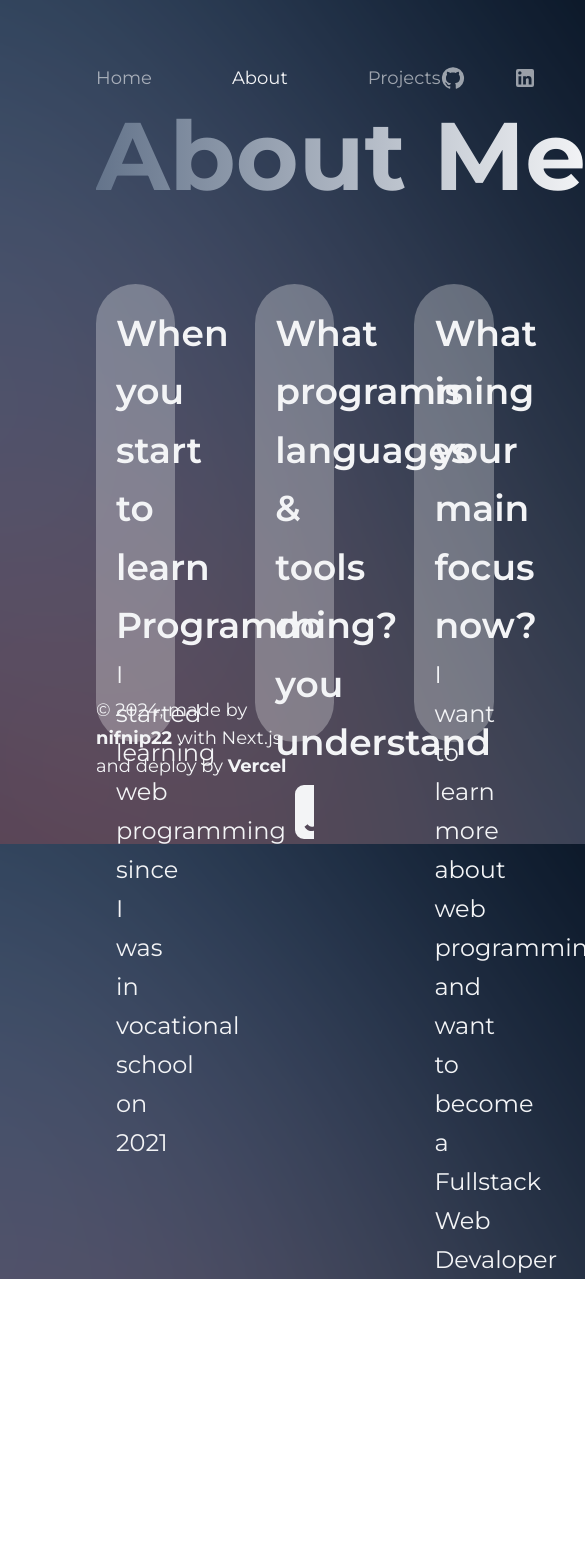
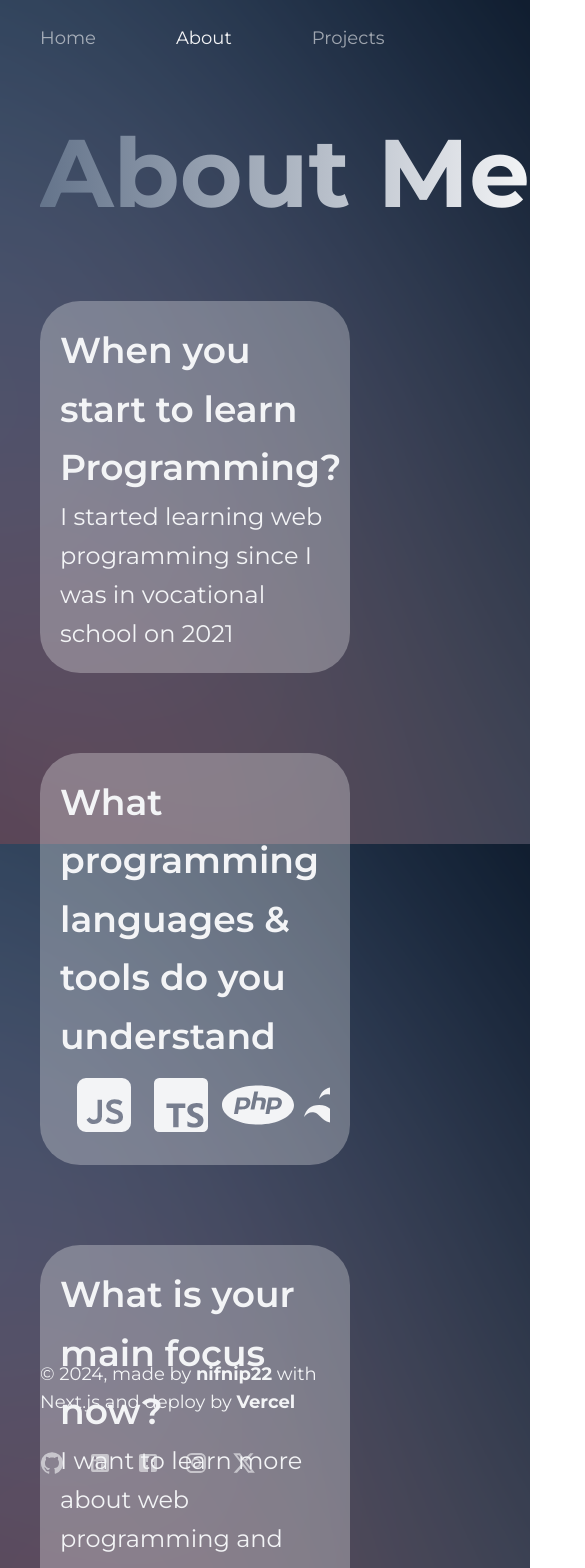
Before and after one commit to nifnip22/nifnip22-Next.js-Portfolio-Website, a Next.js app: page /about in a window 390 px wide. Shown: the top 1568 px of the page, 585 px wide, since content can reach past the window. Before the commit the page ends 1279 px from the top, so only its background shows below. Built offline with nearby package versions, Linux system fonts and the light colour scheme.

Commit message:
Responsive Fix (Not Really)

```diff
--- a/src/app/about/page.tsx
+++ b/src/app/about/page.tsx
@@ -22,7 +22,7 @@ export default function About() {
 						initial={{ opacity: 0, y: 40 }}
 						animate={{ opacity: 1, y: 0 }}
 						transition={{ duration: 0.6, ease: cubicBezier(0.37, 0.01, 0.25, 0.95), delay: 0.3 }}
-						className='h-full flex flex-nowrap gap-x-20'>
+						className='h-full flex flex-col 2xl:flex-row gap-x-20 gap-y-20'>
 						<Card title='When you start to learn Programming?' subtitle='I started learning web programming since I was in vocational school on 2021' />
 						<Card
 							title='What programming languages & tools do you understand'
--- a/src/app/page.tsx
+++ b/src/app/page.tsx
@@ -10,7 +10,7 @@ export default function Home() {
 	return (
 		<>
 			<MainLayout>
-				<div className='h-4/5 flex flex-col 2xl:flex-row justify-between items-center gap-x-20 gap-y-20'>
+				<div className='h-4/5 flex flex-col-reverse 2xl:flex-row justify-between items-center gap-x-20 gap-y-20'>
 					<motion.div initial={{ opacity: 0, y: 40 }} animate={{ opacity: 1, y: 0 }} transition={{ duration: 0.6, ease: cubicBezier(0.37, 0.01, 0.25, 0.95) }} className='flex flex-col space-y-8'>
 						<p className='text-gray-100 text-2xl'>Hi, my name is</p>
 						<h1 className='w-[665px] text-8xl font-bold bg-gradient-to-r text-transparent bg-clip-text from-slate-500 to-gray-100'>Hanif Ahmad</h1>
--- a/src/components/Fragments/Card.tsx
+++ b/src/components/Fragments/Card.tsx
@@ -2,7 +2,7 @@ export default function Card({ title, subtitle }: { title: string; subtitle: str
 	return (
 		<>
 			{/* Card */}
-			<div className='w-2/5 h-4/5 bg-gray-100/30 rounded-[40px] p-5 hover:outline hover:outline-gray-100 hover:outline-4 hover:outline-offset-8 duration-300'>
+			<div className='w-full 2xl:w-2/5 h-4/5 bg-gray-100/30 rounded-[40px] p-5 hover:outline hover:outline-gray-100 hover:outline-4 hover:outline-offset-8 duration-300'>
 				<div className='h-full flex flex-col justify-between'>
 					<h1 className='text-4xl text-gray-100 font-semibold leading-relaxed'>{title}</h1>
 					<div className='text-2xl text-gray-100 leading-relaxed'>{subtitle}</div>
--- a/src/components/Fragments/Footer.tsx
+++ b/src/components/Fragments/Footer.tsx
@@ -1,12 +1,35 @@
+import GitHubIcon from '@mui/icons-material/GitHub';
+import LinkedInIcon from '@mui/icons-material/LinkedIn';
+import FacebookIcon from '@mui/icons-material/Facebook';
+import XIcon from '@mui/icons-material/X';
+import InstagramIcon from '@mui/icons-material/Instagram';
+
 export default function Footer() {
 	return (
 		<>
 			{/* Footer */}
 			<div className='flex justify-between items-center'>
-				<div className='flex text-lg text-gray-100'>
+				<div className='flex flex-col gap-y-8 text-lg text-gray-100'>
 					<p>
 						© 2024, made by <b>nifnip22</b> with Next.js and deploy by <b>Vercel</b>
 					</p>
+					<div className='flex xl:hidden items-center gap-x-6'>
+						<a href='https://github.com/nifnip22' target='_blank'>
+							<GitHubIcon className='text-gray-100 opacity-60 hover:opacity-100 hover:scale-125 transition duration-300 text-4xl' />
+						</a>
+						<a href='https://www.linkedin.com/in/hanif-ahmad-18a879303/?trk=opento_sprofile_details' target='_blank'>
+							<LinkedInIcon className='text-gray-100 opacity-60 hover:opacity-100 hover:scale-125 transition duration-300 text-4xl' />
+						</a>
+						<a href='https://www.facebook.com/profile.php?id=100089012786583' target='_blank'>
+							<FacebookIcon className='text-gray-100 opacity-60 hover:opacity-100 hover:scale-125 transition duration-300 text-4xl' />
+						</a>
+						<a href='https://www.instagram.com/hnif.am22/' target='_blank'>
+							<InstagramIcon className='text-gray-100 opacity-60 hover:opacity-100 hover:scale-125 transition duration-300 text-4xl' />
+						</a>
+						<a href='https://x.com/nifnip22' target='_blank'>
+							<XIcon className='text-gray-100 opacity-60 hover:opacity-100 hover:scale-125 transition duration-300 text-4xl' />
+						</a>
+					</div>
 				</div>
 			</div>
 		</>
--- a/src/components/Fragments/Navbar.tsx
+++ b/src/components/Fragments/Navbar.tsx
@@ -27,7 +27,7 @@ export default function Navbar() {
 						<h3>Projects</h3>
 					</Link>
 				</div>
-				<div className='flex items-center gap-x-12'>
+				<div className='items-center gap-x-12 hidden xl:flex'>
 					<a href='https://github.com/nifnip22' target='_blank'>
 						<GitHubIcon className='text-gray-100 opacity-60 hover:opacity-100 hover:scale-125 transition duration-300 text-4xl' />
 					</a>
--- a/src/components/Layouts/MainLayout.tsx
+++ b/src/components/Layouts/MainLayout.tsx
@@ -4,7 +4,7 @@ import Footer from '@/components/Fragments/Footer';
 export default function MainLayout({ children }: { children: React.ReactNode }) {
 	return (
 		<>
-			<div className='px-24 py-16 w-full h-screen flex flex-col justify-between'>
+			<div className='px-10 py-6 lg:px-24 lg:py-16 w-full h-[1500px] 2xl:h-screen flex flex-col justify-between'>
 				<Navbar />
                     {children}
 				<Footer />
```
